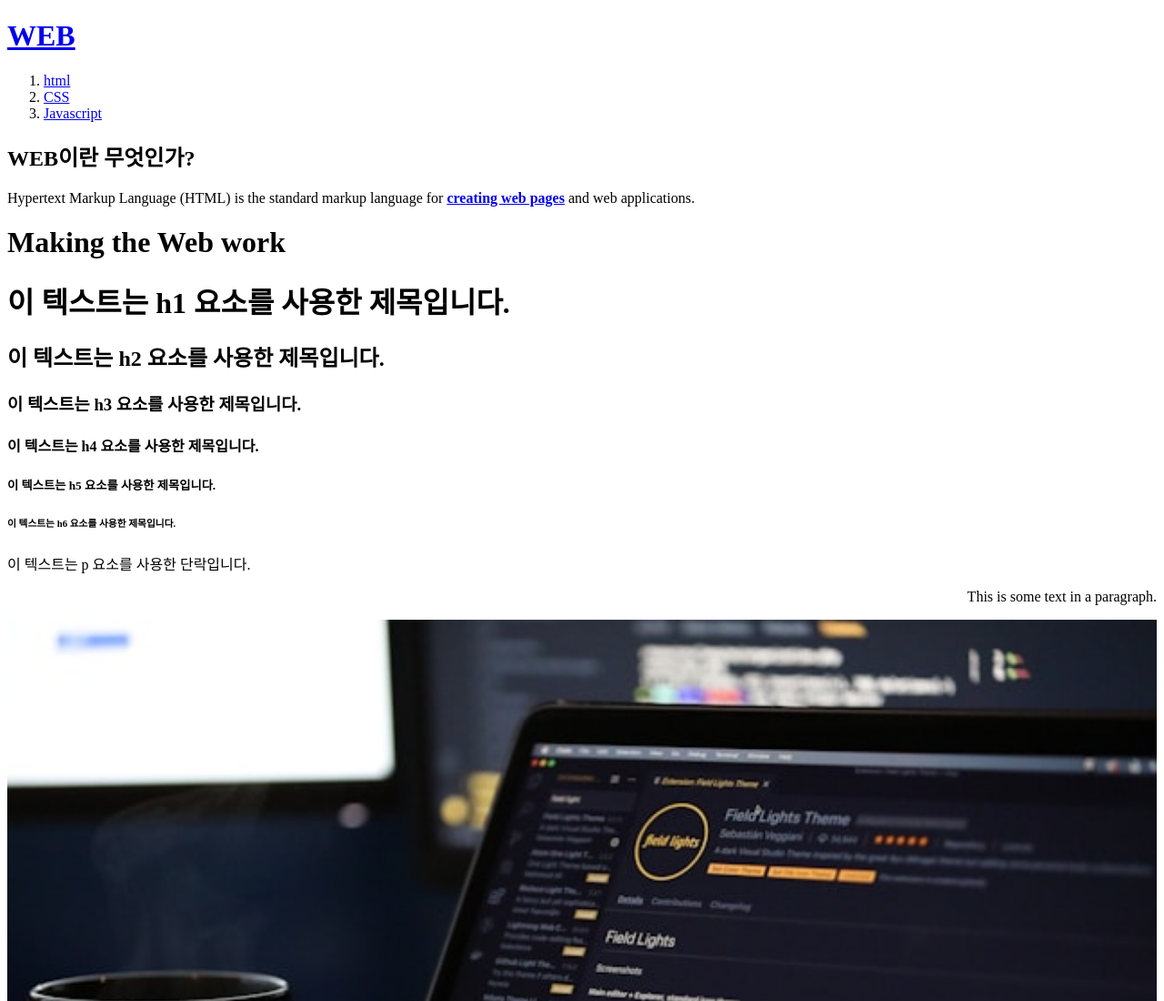
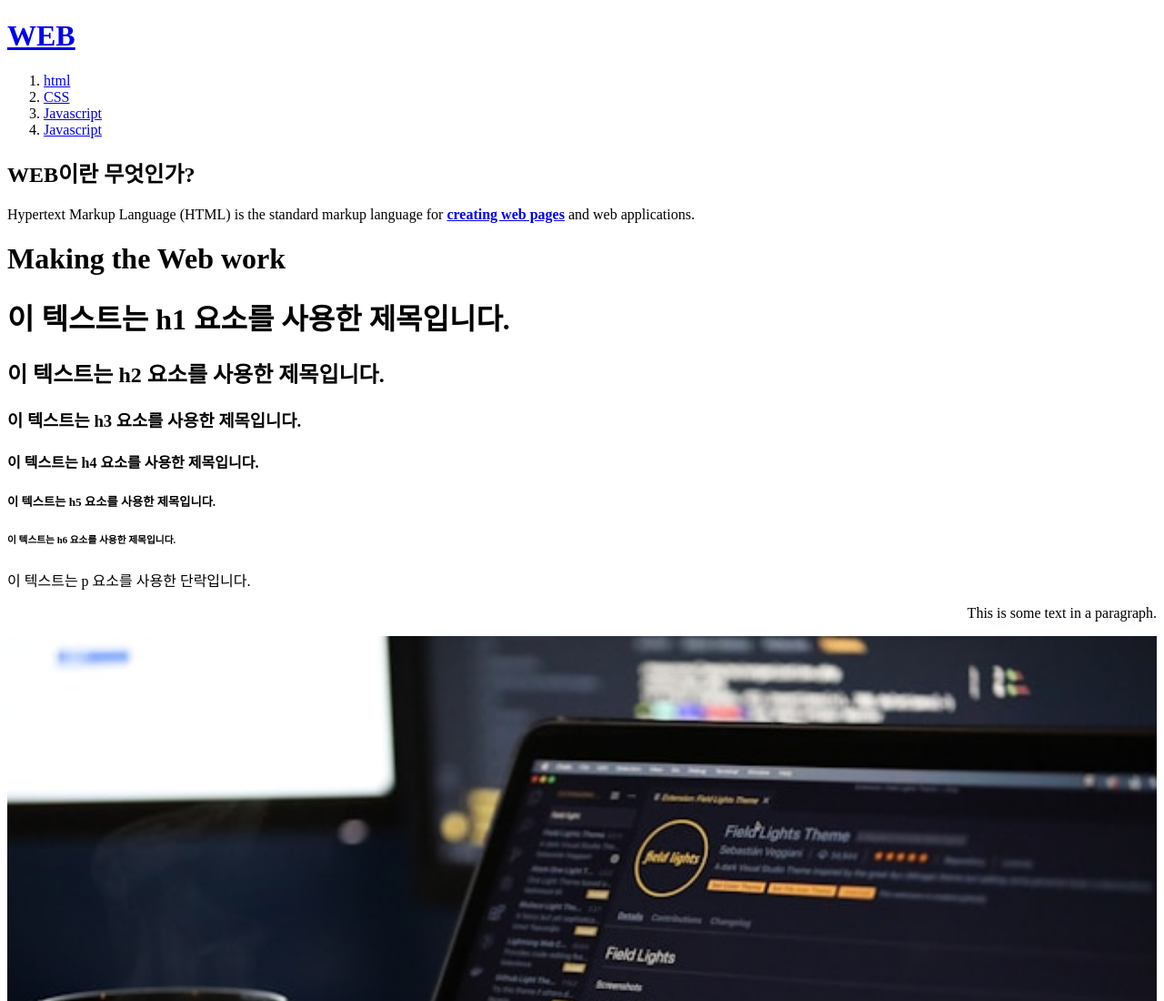
Before and after one commit to sbd3016/sbd3016.github.io, a plain HTML site: page index.html in a window 1280 px wide. Shown: the top 1100 px of the page at 91% size. Drawn offline with Linux system fonts and the light colour scheme.

Commit message:
index.html

```diff
--- a/index.html
+++ b/index.html
@@ -11,6 +11,7 @@
     <li><a href="1.html">html</a></li>
     <li><a href="2.html">CSS</a></li>
     <li><a href="3.html">Javascript</a></li>
+    <li><a href="cheakbox.html">Javascript</a></li>
 </ol>
 
 <H2>WEB이란 무엇인가?</H2>
```
